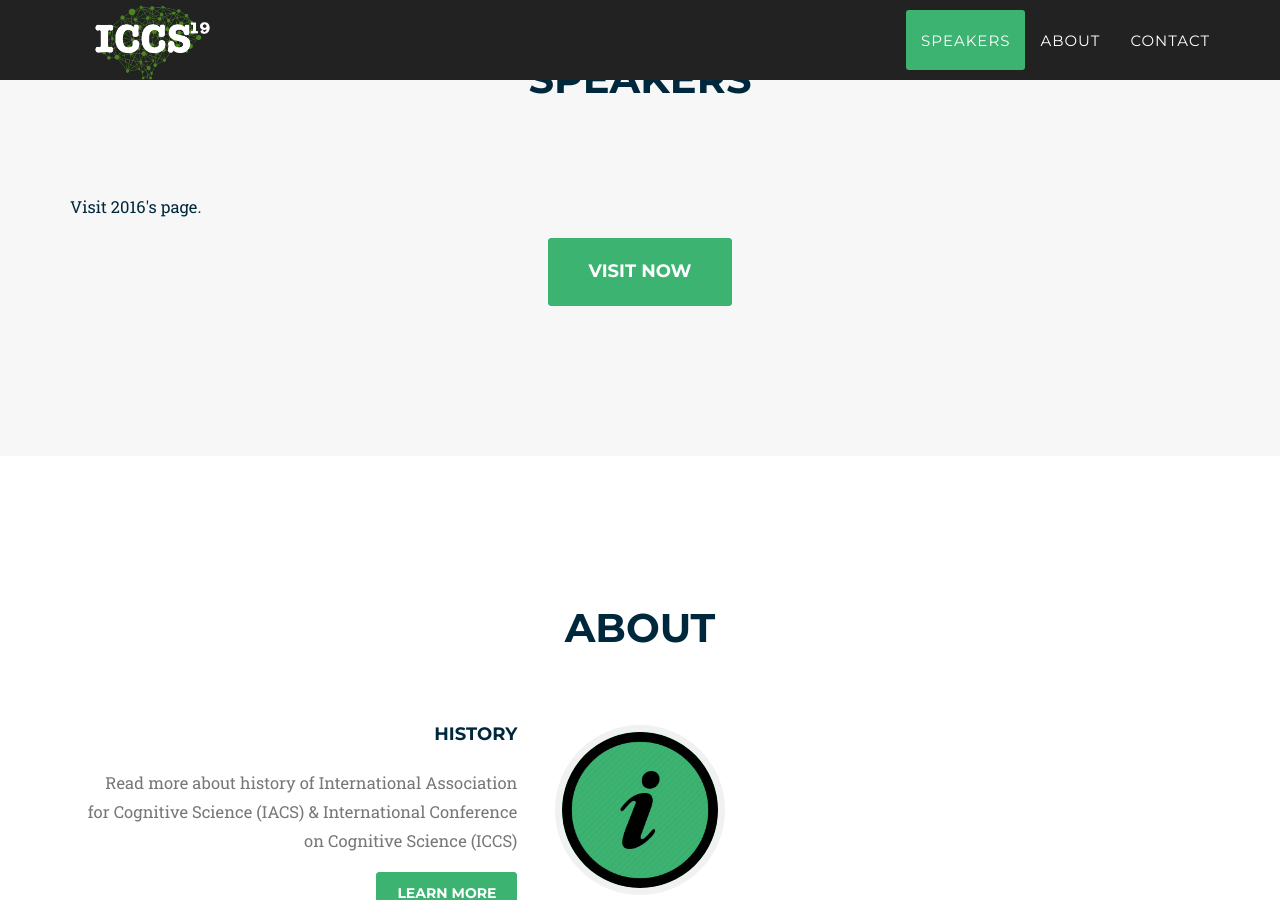
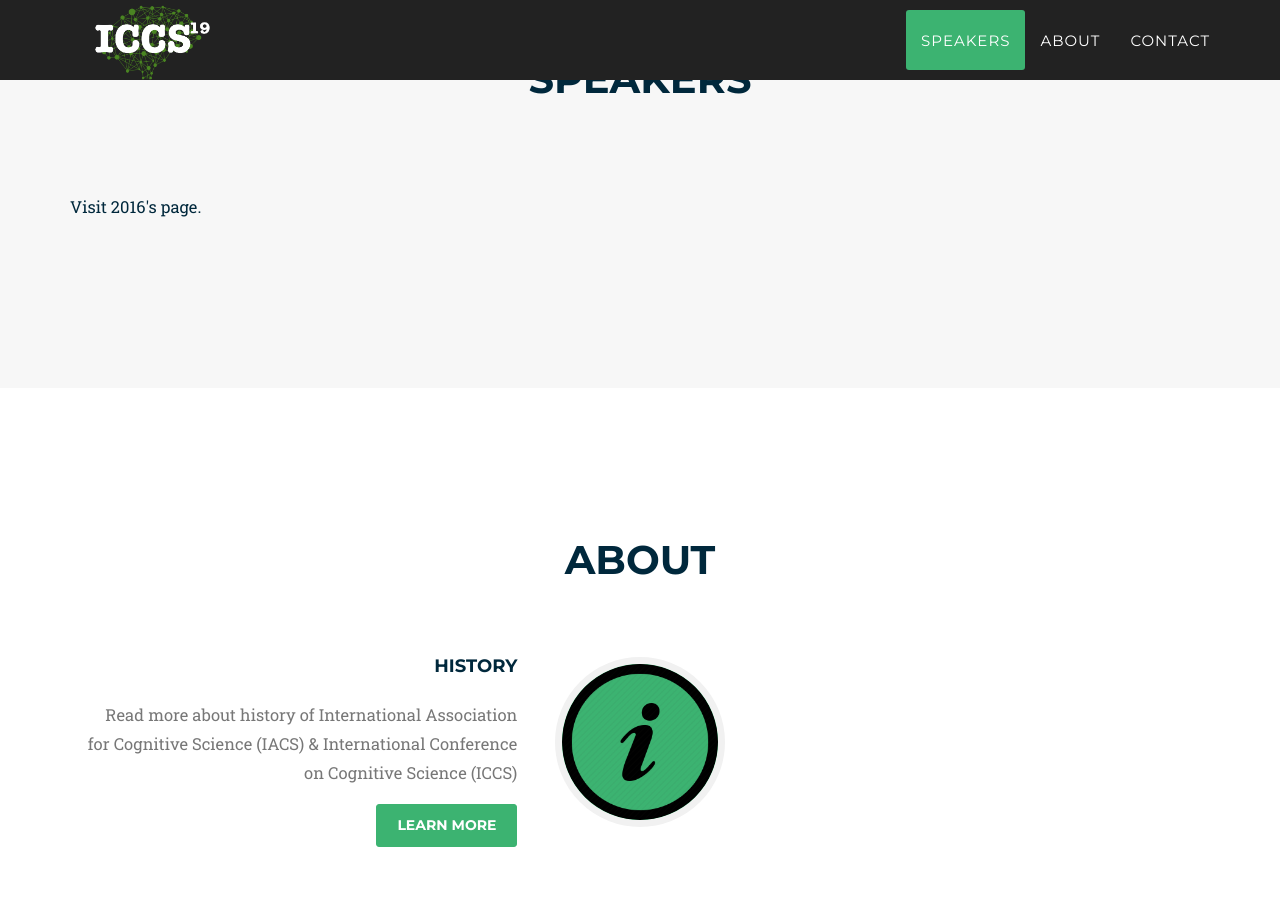
Before and after one commit to iccs2019/iccs2019.github.io, a Jekyll site: the page built from index.html, in a window 1280 px wide and 900 px high, scrolled down 1774 px. Built offline with Jekyll 4.4.1, drawn with Linux system fonts in a browser that asks for light colours; some web fonts are replaced.

Commit message:
Update speakers.html

```diff
--- a/_includes/2017_data/speakers.html
+++ b/_includes/2017_data/speakers.html
@@ -26,6 +26,5 @@
             {% endfor %}
             </div>
             <p>Visit 2016's page.</p>
-            <center><a href="/2016" class="page-scroll btn btn-xl">Visit Now</a></center>
         </div>
     </section>
```
